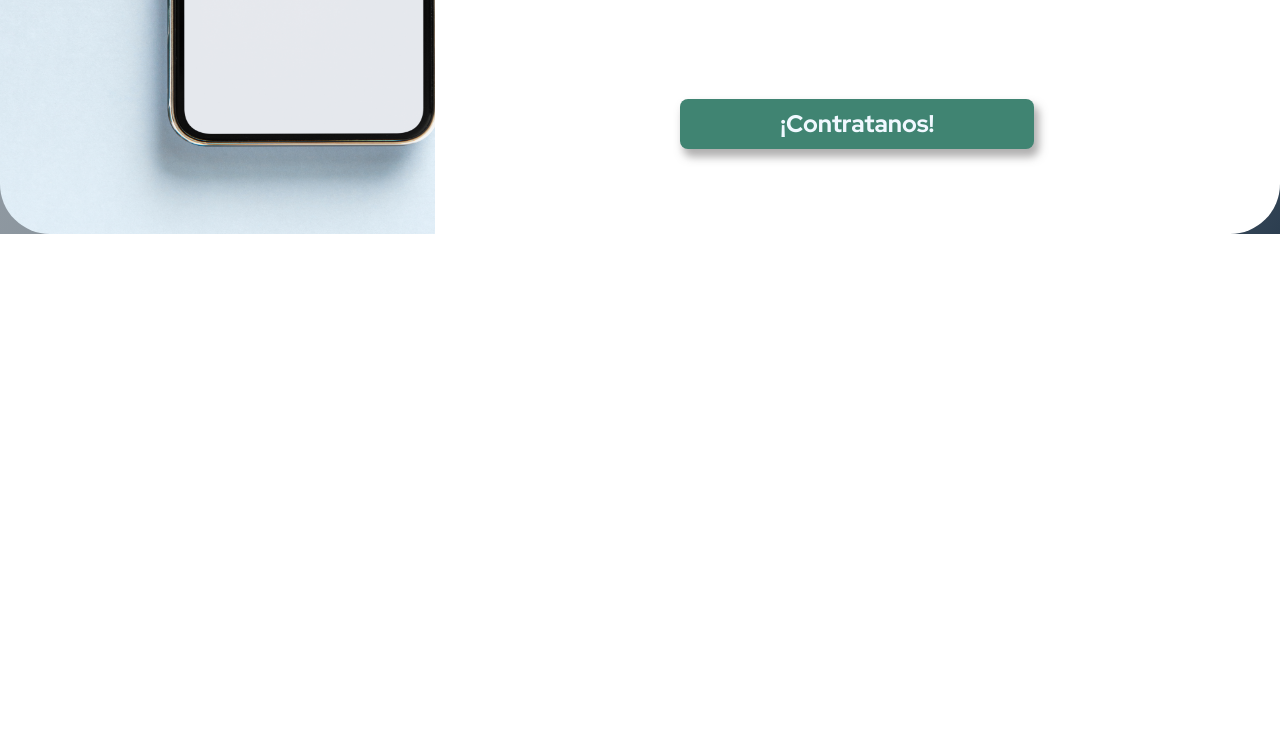
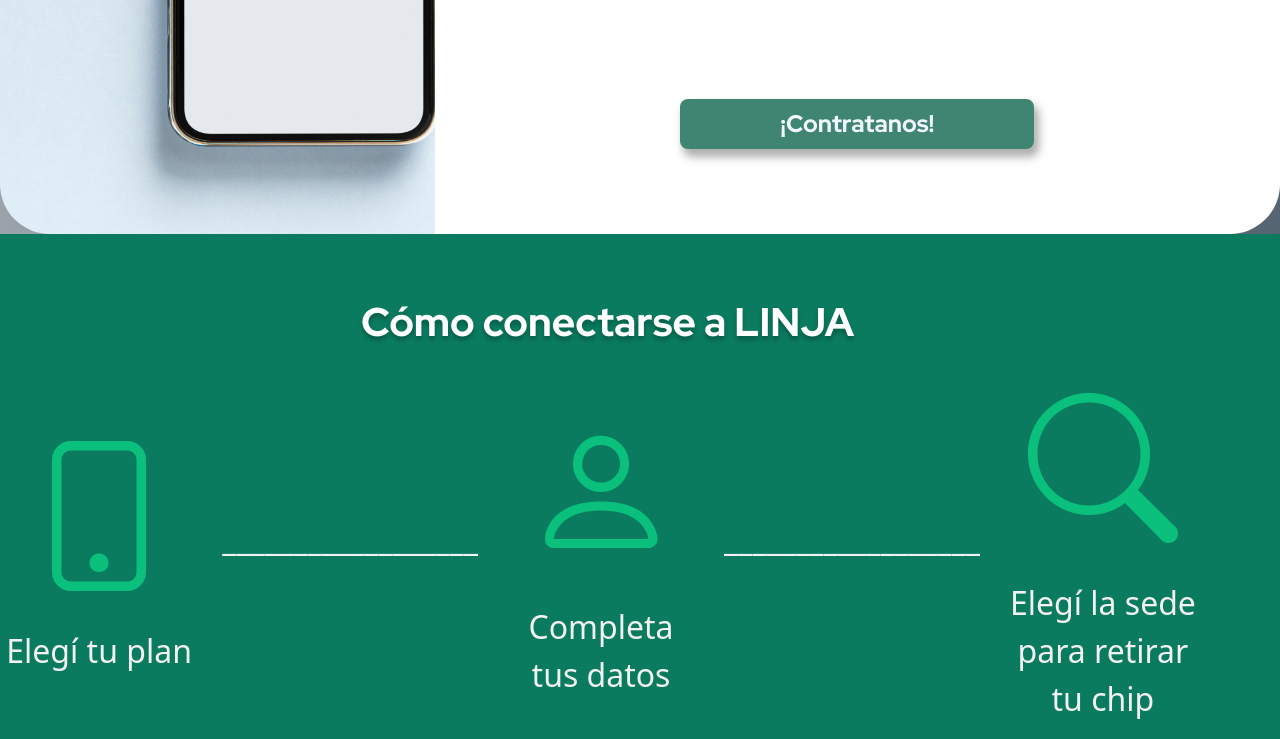
Before and after one commit to NicolasLuciano/Proyecto-Argentina-Programa, a plain HTML site: page index.html in a window 1280 px wide. Shown: the part 1472-2211 px from the top of the page. Before the commit the page ends 1706 px from the top, so only its background shows below. Drawn offline with nearby package versions, Linux system fonts and the light colour scheme.

Commit message:
seccion 3 agregada (nico)

```diff
--- a/index.html
+++ b/index.html
@@ -6,6 +6,7 @@
     <meta name="viewport" content="width=device-width, initial-scale=1.0">
     <title>Document</title>
     <link href="https://cdn.jsdelivr.net/npm/bootstrap@5.3.0-alpha2/dist/css/bootstrap.min.css" rel="stylesheet" integrity="sha384-aFq/bzH65dt+w6FI2ooMVUpc+21e0SRygnTpmBvdBgSdnuTN7QbdgL+OapgHtvPp" crossorigin="anonymous">
+    <link rel="stylesheet" href="https://cdn.jsdelivr.net/npm/bootstrap-icons@1.10.4/font/bootstrap-icons.css">
     <link rel="stylesheet" href="fontawesome/css/all.css">
     <link rel="stylesheet" href="style.css">
 </head>
@@ -57,7 +58,7 @@
     </section>
 
     <section id="pantalla-dividida">
-        <div class="container-fluid">
+        <div class="container-fluid fluid-seccion2">
             <div class="row">
                 <div class="col-4">
                 </div>
@@ -73,6 +74,36 @@
             </div>
         </div>
     </section>
-    <script src="https://cdn.jsdelivr.net/npm/bootstrap@5.3.0-alpha2/dist/js/bootstrap.bundle.min.js" integrity="sha384-qKXV1j0HvMUeCBQ+QVp7JcfGl760yU08IQ+GpUo5hlbpg51QRiuqHAJz8+BrxE/N" crossorigin="anonymous"></script>
+
+    <section class="container-fluid seccion3">
+        <div class="row">
+            <div class="col-sm">
+               <h1 class="titulo-seccion3">Cómo conectarse a LINJA</h1>
+            </div>
+            <div class="container cont-inst">
+                <div class="row instrucciones">
+                    <div class="col-sm">
+                       <i class="bi bi-phone"></i>
+                       <p>Elegí tu plan</p>
+                    </div>
+                    <div class="col-sm">
+                       <p>__________________</p>
+                    </div>
+                    <div class="col-sm">
+                       <i class="bi bi-person"></i>
+                       <p>Completa tus datos</p>
+                    </div>
+                    <div class="col-sm">
+                       <p>__________________</p>
+                    </div>
+                    <div class="col-sm .col-lupa">
+                       <i class="bi bi-search"></i>
+                       <p>Elegí la sede para retirar tu chip</p>
+                    </div>
+                </div>
+            </div>
+        </div>
+    </section>
+
 </body>
 </html>
--- a/style.css
+++ b/style.css
@@ -189,7 +189,7 @@ h2 {
     box-shadow: 4px 7px 8px 1px rgba(97, 96, 96, 0.5);
 }
 
-.container-fluid{
+.fluid-seccion2{
     padding-left: 0;
     padding-right: 0;
 }
@@ -197,3 +197,38 @@ h2 {
 .span4{
     text-shadow: 0px 1px 1px #09C184;
 }
+
+.seccion3{
+    display: flex;
+    text-align: center;
+    justify-content: center;
+    padding-top: 5%;
+    padding-left: 0;
+    padding-right: 0;
+    background-color: #0A7B5F;
+    color: #F2F2F2;
+    height:fit-content;
+
+}
+
+.titulo-seccion3{
+    font-size: 40px;
+    padding-right: 65px;
+}
+
+.cont-inst{
+    font-size: 32px;
+    padding-right: 90px;
+}
+
+i{
+    font-size: 150px;
+    color:#0BBF7D ;
+
+}
+
+.instrucciones{
+    display: flex;
+    justify-content: center;
+    align-items: center;
+}
```
